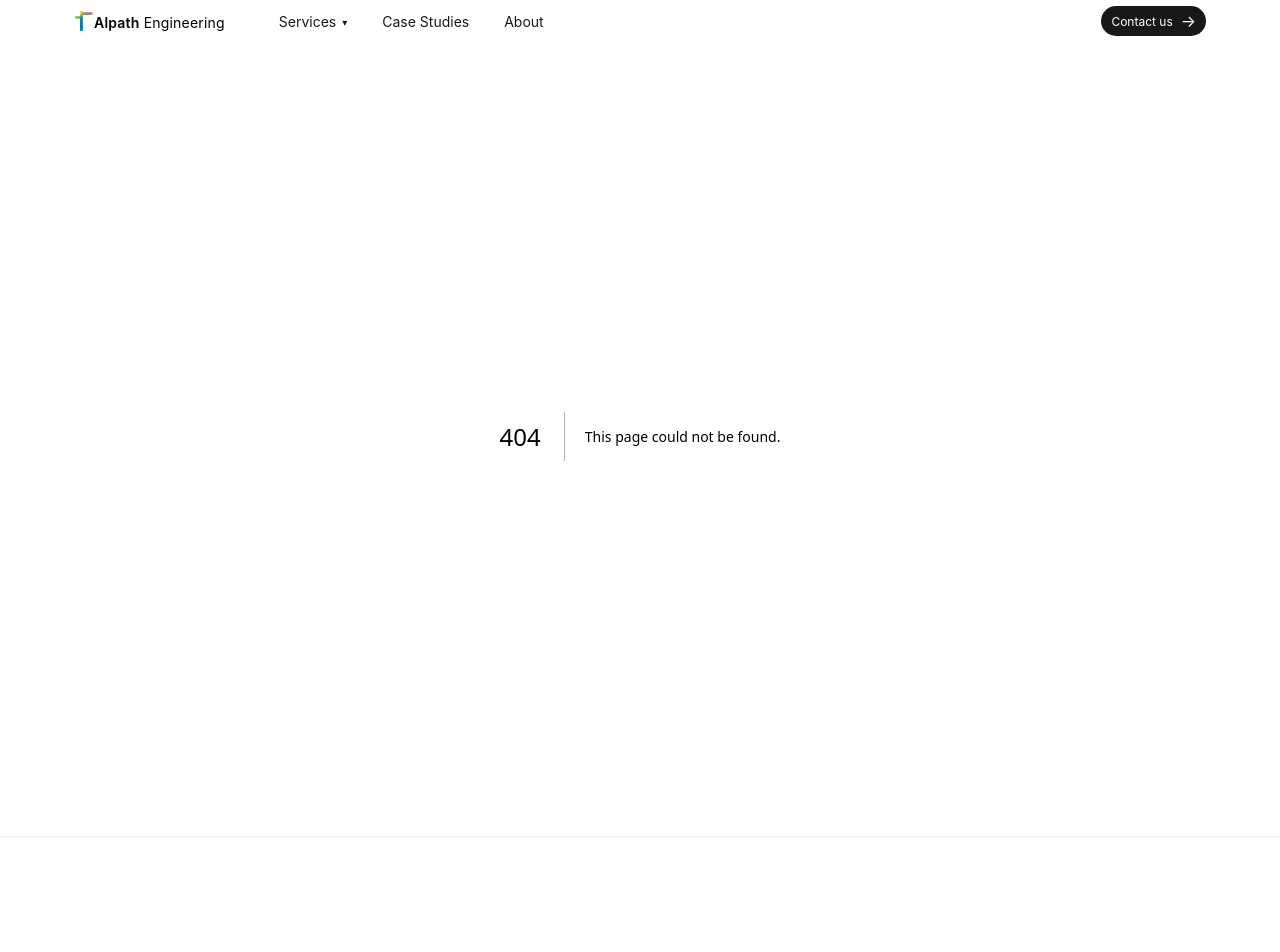
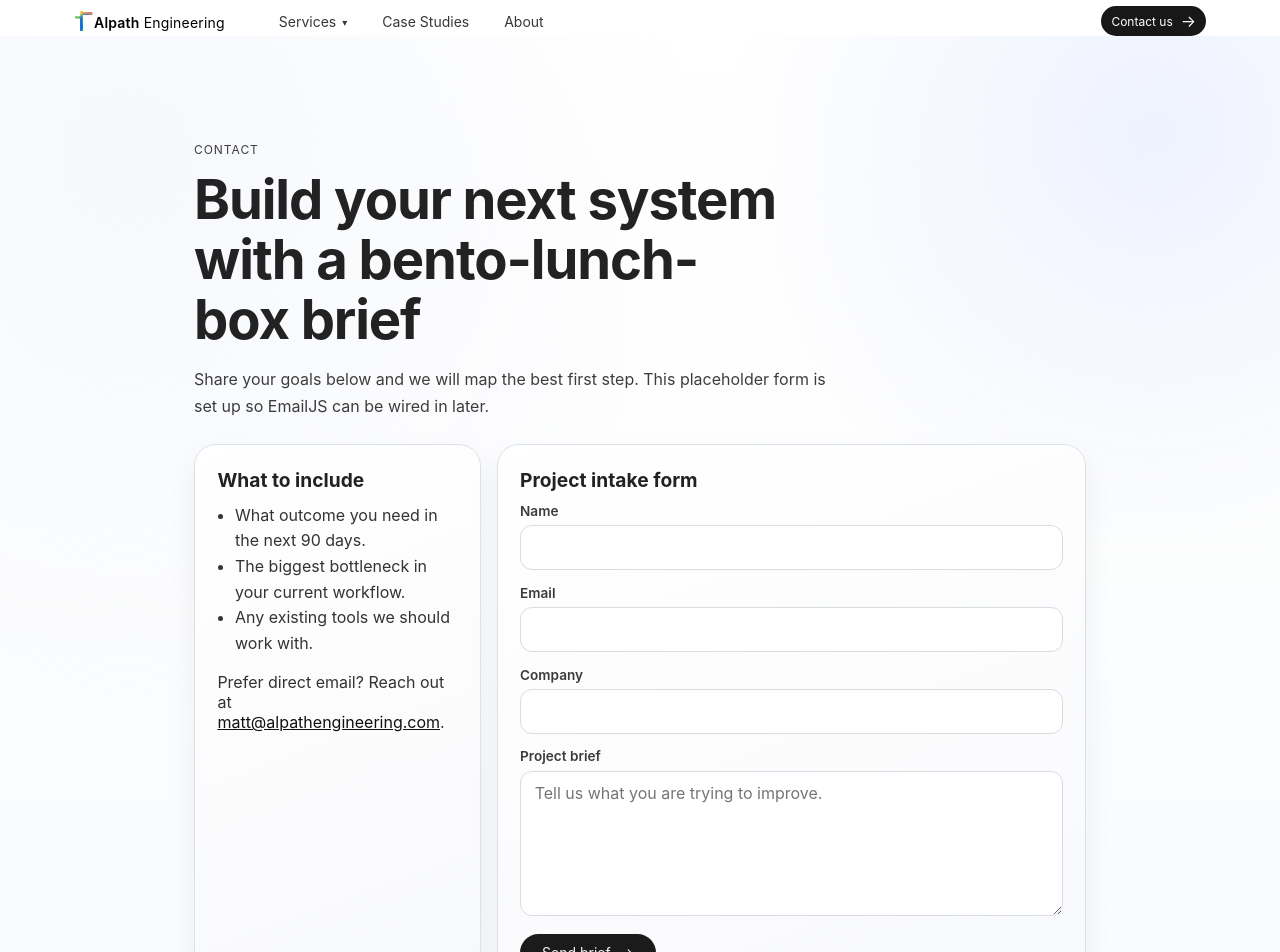
Before and after one commit to puleri/alpath, a Next.js app: page /contact in a window 1280 px wide. Before the commit this address had no page. Shown: the top 952 px of the page. Built offline with nearby package versions, Linux system fonts and the light colour scheme; a web font is replaced by a local one.

Commit message:
Add bento-style contact flow with thank-you page

```diff
--- a/src/app/components/NavigationBar.jsx
+++ b/src/app/components/NavigationBar.jsx
@@ -34,9 +34,9 @@ export default function NavigationBar() {
             About
           </a>
         </nav>
-        <button className="contact-button" type="button">
+        <a className="contact-button" href="/contact">
           Contact us <span className="contact-icon-nav">→</span>
-        </button>
+        </a>
       </div>
     </header>
   );
--- /dev/null
+++ b/src/app/contact/page.jsx
@@ -0,0 +1,109 @@
+export const metadata = {
+  title: "Contact",
+  description:
+    "Start a conversation with Alpath Engineering about your revenue systems, web strategy, and business intelligence goals.",
+};
+
+const prepChecklist = [
+  "Form IDs and name attributes are ready for EmailJS template mapping.",
+  "Submit flow currently posts to a thank-you route for no-backend testing.",
+  "Replace the action with your EmailJS client handler when you are ready.",
+];
+
+export default function ContactPage() {
+  return (
+    <main className="contact-page">
+      <section className="contact-shell container">
+        <header className="contact-hero">
+          <p className="case-studies-eyebrow">Contact</p>
+          <h1>Build your next system with a bento-lunch-box brief</h1>
+          <p>
+            Share your goals below and we will map the best first step. This
+            placeholder form is set up so EmailJS can be wired in later.
+          </p>
+        </header>
+
+        <div className="contact-bento-grid">
+          <aside className="contact-bento-card contact-bento-intro">
+            <h2>What to include</h2>
+            <ul>
+              <li>What outcome you need in the next 90 days.</li>
+              <li>The biggest bottleneck in your current workflow.</li>
+              <li>Any existing tools we should work with.</li>
+            </ul>
+            <p className="contact-direct-line">
+              Prefer direct email? Reach out at{" "}
+              <a href="mailto:matt@alpathengineering.com">
+                matt@alpathengineering.com
+              </a>
+              .
+            </p>
+          </aside>
+
+          <section className="contact-bento-card contact-bento-form-wrap">
+            <h2>Project intake form</h2>
+            <form
+              className="contact-form"
+              action="/thank-you"
+              method="get"
+              data-emailjs-ready="true"
+            >
+              <input type="hidden" name="contact_source" value="website" />
+              <div className="contact-form-row">
+                <label htmlFor="contact_name">Name</label>
+                <input
+                  id="contact_name"
+                  name="contact_name"
+                  type="text"
+                  autoComplete="name"
+                  required
+                />
+              </div>
+              <div className="contact-form-row">
+                <label htmlFor="contact_email">Email</label>
+                <input
+                  id="contact_email"
+                  name="contact_email"
+                  type="email"
+                  autoComplete="email"
+                  required
+                />
+              </div>
+              <div className="contact-form-row">
+                <label htmlFor="company_name">Company</label>
+                <input
+                  id="company_name"
+                  name="company_name"
+                  type="text"
+                  autoComplete="organization"
+                />
+              </div>
+              <div className="contact-form-row">
+                <label htmlFor="project_scope">Project brief</label>
+                <textarea
+                  id="project_scope"
+                  name="project_scope"
+                  rows={6}
+                  placeholder="Tell us what you are trying to improve."
+                  required
+                />
+              </div>
+              <button className="primary-button contact-submit" type="submit">
+                Send brief <span aria-hidden="true">→</span>
+              </button>
+            </form>
+          </section>
+
+          <aside className="contact-bento-card contact-bento-prep">
+            <h2>EmailJS handoff notes</h2>
+            <ul>
+              {prepChecklist.map((item) => (
+                <li key={item}>{item}</li>
+              ))}
+            </ul>
+          </aside>
+        </div>
+      </section>
+    </main>
+  );
+}
--- a/src/app/globals.css
+++ b/src/app/globals.css
@@ -537,8 +537,8 @@ html {
   gap: 8px;
   font-size: 12px;
   opacity: 0.9;
-              margin-left: auto;
-
+  margin-left: auto;
+  text-decoration: none;
 }
 
 .primary-button,
@@ -2677,6 +2677,161 @@ tbody tr:hover td {
   margin: 0 0 10px;
 }
 
+.contact-page {
+  min-height: 100vh;
+  padding: 6.5rem 0 5rem;
+  background:
+    radial-gradient(circle at 10% 10%, #f6f8fc 0%, transparent 35%),
+    radial-gradient(circle at 90% 8%, #eef2ff 0%, transparent 26%),
+    linear-gradient(180deg, #ffffff 0%, #f8fafc 100%);
+}
+
+.contact-shell {
+  max-width: 1040px;
+}
+
+.contact-hero {
+  margin-bottom: 1.5rem;
+}
+
+.contact-hero h1 {
+  margin: 0;
+  font-size: clamp(2rem, 4.6vw, 3.4rem);
+  line-height: 1.1;
+  letter-spacing: -0.02em;
+  max-width: 16ch;
+}
+
+.contact-hero p {
+  max-width: 64ch;
+  line-height: 1.7;
+  color: #3d3d3d;
+}
+
+.contact-bento-grid {
+  display: grid;
+  grid-template-columns: repeat(12, minmax(0, 1fr));
+  gap: 1rem;
+}
+
+.contact-bento-card {
+  border: 1px solid var(--bento-border);
+  border-radius: 22px;
+  padding: 1.4rem;
+  background: linear-gradient(160deg, #ffffff 0%, var(--bento-surface) 100%);
+  box-shadow: var(--bento-shadow);
+}
+
+.contact-bento-intro {
+  grid-column: span 4;
+}
+
+.contact-bento-form-wrap {
+  grid-column: span 8;
+}
+
+.contact-bento-prep {
+  grid-column: span 12;
+}
+
+.contact-bento-card h2 {
+  margin: 0 0 0.7rem;
+  font-size: 1.2rem;
+}
+
+.contact-bento-card ul {
+  margin: 0;
+  padding-left: 1.1rem;
+  line-height: 1.6;
+  color: #333333;
+}
+
+.contact-direct-line {
+  margin: 1rem 0 0;
+  color: #323232;
+}
+
+.contact-direct-line a {
+  color: #111111;
+}
+
+.contact-form {
+  display: grid;
+  gap: 0.9rem;
+}
+
+.contact-form-row {
+  display: grid;
+  gap: 0.4rem;
+}
+
+.contact-form-row label {
+  font-size: 0.85rem;
+  font-weight: 600;
+  color: #3b3b3b;
+}
+
+.contact-form-row input,
+.contact-form-row textarea {
+  width: 100%;
+  border: 1px solid #d8dce3;
+  border-radius: 12px;
+  padding: 0.72rem 0.85rem;
+  font: inherit;
+  color: #191919;
+  background: #ffffff;
+}
+
+.contact-form-row textarea {
+  resize: vertical;
+  min-height: 128px;
+}
+
+.contact-form-row input:focus,
+.contact-form-row textarea:focus {
+  outline: 2px solid rgba(58, 103, 230, 0.25);
+  outline-offset: 1px;
+  border-color: rgba(58, 103, 230, 0.5);
+}
+
+.contact-submit {
+  margin-top: 0.25rem;
+  width: fit-content;
+}
+
+.thank-you-page {
+  min-height: 80vh;
+  padding: 8rem 0 5rem;
+  background: linear-gradient(180deg, #ffffff 0%, #f8fafc 100%);
+}
+
+.thank-you-card {
+  max-width: 760px;
+  border: 1px solid var(--bento-border);
+  border-radius: 24px;
+  padding: clamp(1.4rem, 4vw, 2.25rem);
+  background: linear-gradient(160deg, #ffffff 0%, var(--bento-surface) 100%);
+  box-shadow: var(--bento-shadow);
+}
+
+.thank-you-card h1 {
+  margin: 0;
+  font-size: clamp(1.8rem, 4vw, 3rem);
+  letter-spacing: -0.02em;
+}
+
+.thank-you-card p {
+  color: #3a3a3a;
+  line-height: 1.7;
+}
+
+.thank-you-actions {
+  display: flex;
+  gap: 0.8rem;
+  flex-wrap: wrap;
+  margin-top: 1.2rem;
+}
+
 @media (max-width: 900px) {
   .services-cards,
   .case-studies-grid {
@@ -2698,4 +2853,14 @@ tbody tr:hover td {
   .about-principles-grid {
     grid-template-columns: 1fr;
   }
-}
+
+  .contact-bento-grid {
+    grid-template-columns: 1fr;
+  }
+
+  .contact-bento-intro,
+  .contact-bento-form-wrap,
+  .contact-bento-prep {
+    grid-column: auto;
+  }
+}
```
Also changed, not shown: src/app/thank-you/page.jsx (added, +28 -0 lines).
